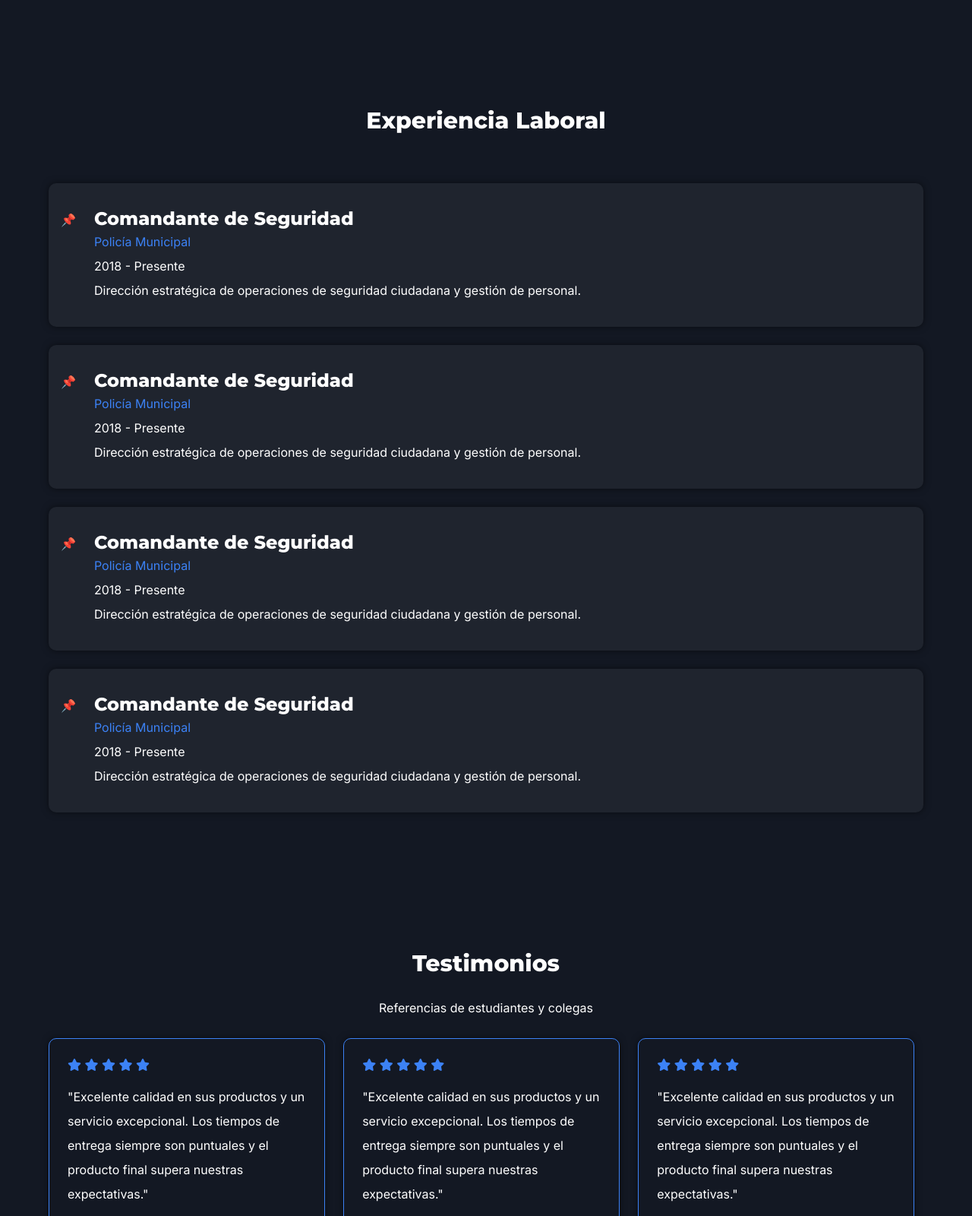
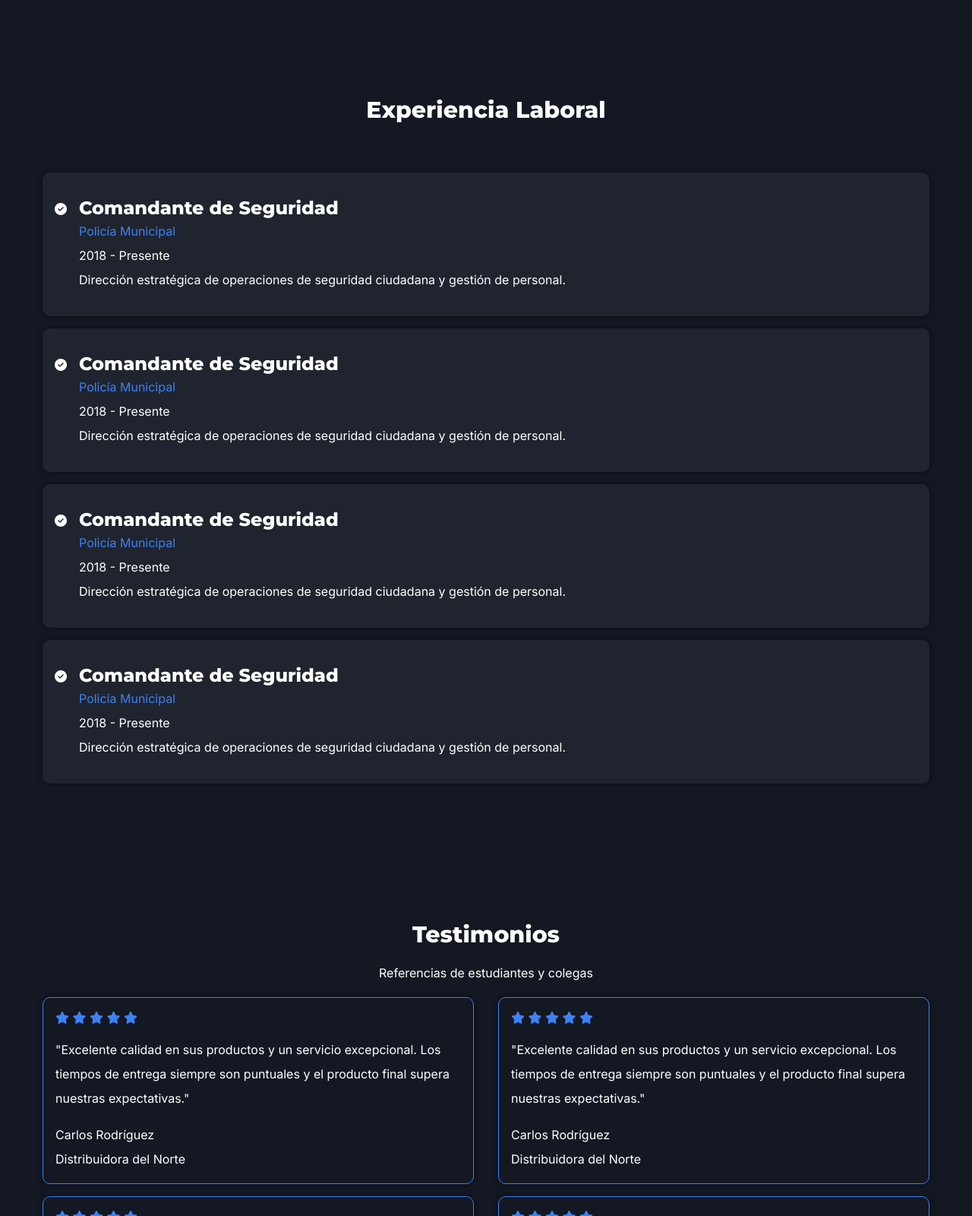
Before and after one commit to Axel-Meyrek/PORTAFOLIO-MARCO-ANTONIO-BAEZ, a website: page index.html in a window 1280 px wide. Shown: the part 1200-2800 px from the top of the page at 76% size. Drawn offline with nearby package versions, Linux system fonts and the light colour scheme; animation ran at ten frames a second.

Commit message:
Add correction on the section "Testimonios"

```diff
--- a/css/index.css
+++ b/css/index.css
@@ -14,7 +14,7 @@
     --fontSizeSubtitle: clamp(1.125rem, 1rem + 0.6666666666666666vw, 1.5rem);
     --fontSizeParraf: clamp(0.875rem, 0.8333333333333334rem + 0.2222222222222222vw, 1rem);
 
-    --gapGlobal: 1.5em;
+    --gapGlobal: 1em;
 
     --fontBold: 800;
     --fontRegular: 400;
@@ -309,6 +309,7 @@ span {
     display: flex;
     gap: var(--gapGlobal);
     flex-wrap: wrap;
+    justify-content: space-between;
 }
 
 .testimonios_card {
@@ -316,12 +317,17 @@ span {
     border: 1px solid var(--colorEnfasis);
     box-shadow: var(--shadowComponent);
     border-radius: var(--borderRadiosLarge);
-    width: calc(33% - 1em);
+    width: calc(50% - 1em);
     display: flex;
     flex-direction: column;
     gap: 1em;
+    background-color: var(--colorBackground);
 }
 
 .testimonios_card i {
     color: var(--colorEnfasis);
 }
+
+.testimonios_message, .testimonios_name, .testimonios_puesto{
+    font-size: var(--fontSizeParraf);
+}
--- a/css/mediaQueries.css
+++ b/css/mediaQueries.css
@@ -33,6 +33,12 @@
     }
 }
 
+@media (width < 760px) {
+    .testimonios_card {
+        width: 100%;
+    }
+}
+
 @media (width < 680px) {
     .home_containerImage {
         max-width: 390px;
--- a/index.html
+++ b/index.html
@@ -83,7 +83,7 @@
             <div class="experiencia_contenedor">
                 <!-- EXPERIENCIA -->
                 <article class="experiencia_card">
-                    <p class="experiencia_icon">📌</p>
+                    <p class="experiencia_icon"><i class="fa-solid fa-circle-check"></i></p>
                     <div class="experiencia_info">
                         <h3 class="experiencia_puesto">Comandante de Seguridad</h3>
                         <p class="experiencia_subtitle">Policía Municipal</p>
@@ -93,7 +93,7 @@
                 </article>
                 <!-- EXPERIENCIA -->
                 <article class="experiencia_card">
-                    <p class="experiencia_icon">📌</p>
+                    <p class="experiencia_icon"><i class="fa-solid fa-circle-check"></i></p>
                     <div class="experiencia_info">
                         <h3 class="experiencia_puesto">Comandante de Seguridad</h3>
                         <p class="experiencia_subtitle">Policía Municipal</p>
@@ -103,7 +103,7 @@
                 </article>
                 <!-- EXPERIENCIA -->
                 <article class="experiencia_card">
-                    <p class="experiencia_icon">📌</p>
+                    <p class="experiencia_icon"><i class="fa-solid fa-circle-check"></i></p>
                     <div class="experiencia_info">
                         <h3 class="experiencia_puesto">Comandante de Seguridad</h3>
                         <p class="experiencia_subtitle">Policía Municipal</p>
@@ -113,7 +113,7 @@
                 </article>
                 <!-- EXPERIENCIA -->
                 <article class="experiencia_card">
-                    <p class="experiencia_icon">📌</p>
+                    <p class="experiencia_icon"><i class="fa-solid fa-circle-check"></i></p>
                     <div class="experiencia_info">
                         <h3 class="experiencia_puesto">Comandante de Seguridad</h3>
                         <p class="experiencia_subtitle">Policía Municipal</p>
@@ -143,10 +143,11 @@
                         <i class="fa-solid fa-star"></i>
                     </div>
                     <p class="testimonios_message">"Excelente calidad en sus productos y un servicio excepcional. Los tiempos de entrega siempre son puntuales y el producto final supera nuestras expectativas."</p>
+                    <div class="testimonios_container">
                         <p class="testimonios_name">Carlos Rodríguez</p>
                         <p class="testimonios_puesto">Distribuidora del Norte</p>
+                    </div>
                 </article>
-                <!-- COMENTARIO -->
                 <article class="testimonios_card">
                     <div class="testimonios_starts">
                         <i class="fa-solid fa-star"></i>
@@ -156,10 +157,11 @@
                         <i class="fa-solid fa-star"></i>
                     </div>
                     <p class="testimonios_message">"Excelente calidad en sus productos y un servicio excepcional. Los tiempos de entrega siempre son puntuales y el producto final supera nuestras expectativas."</p>
+                    <div class="testimonios_container">
                         <p class="testimonios_name">Carlos Rodríguez</p>
                         <p class="testimonios_puesto">Distribuidora del Norte</p>
+                    </div>
                 </article>
-                <!-- COMENTARIO -->
                 <article class="testimonios_card">
                     <div class="testimonios_starts">
                         <i class="fa-solid fa-star"></i>
@@ -169,10 +171,11 @@
                         <i class="fa-solid fa-star"></i>
                     </div>
                     <p class="testimonios_message">"Excelente calidad en sus productos y un servicio excepcional. Los tiempos de entrega siempre son puntuales y el producto final supera nuestras expectativas."</p>
+                    <div class="testimonios_container">
                         <p class="testimonios_name">Carlos Rodríguez</p>
                         <p class="testimonios_puesto">Distribuidora del Norte</p>
+                    </div>
                 </article>
-                <!-- COMENTARIO -->
                 <article class="testimonios_card">
                     <div class="testimonios_starts">
                         <i class="fa-solid fa-star"></i>
@@ -182,10 +185,11 @@
                         <i class="fa-solid fa-star"></i>
                     </div>
                     <p class="testimonios_message">"Excelente calidad en sus productos y un servicio excepcional. Los tiempos de entrega siempre son puntuales y el producto final supera nuestras expectativas."</p>
+                    <div class="testimonios_container">
                         <p class="testimonios_name">Carlos Rodríguez</p>
                         <p class="testimonios_puesto">Distribuidora del Norte</p>
+                    </div>
                 </article>
-                <!-- COMENTARIO -->
                 <article class="testimonios_card">
                     <div class="testimonios_starts">
                         <i class="fa-solid fa-star"></i>
@@ -195,10 +199,11 @@
                         <i class="fa-solid fa-star"></i>
                     </div>
                     <p class="testimonios_message">"Excelente calidad en sus productos y un servicio excepcional. Los tiempos de entrega siempre son puntuales y el producto final supera nuestras expectativas."</p>
+                    <div class="testimonios_container">
                         <p class="testimonios_name">Carlos Rodríguez</p>
                         <p class="testimonios_puesto">Distribuidora del Norte</p>
+                    </div>
                 </article>
-                <!-- COMENTARIO -->
                 <article class="testimonios_card">
                     <div class="testimonios_starts">
                         <i class="fa-solid fa-star"></i>
@@ -208,8 +213,10 @@
                         <i class="fa-solid fa-star"></i>
                     </div>
                     <p class="testimonios_message">"Excelente calidad en sus productos y un servicio excepcional. Los tiempos de entrega siempre son puntuales y el producto final supera nuestras expectativas."</p>
+                    <div class="testimonios_container">
                         <p class="testimonios_name">Carlos Rodríguez</p>
                         <p class="testimonios_puesto">Distribuidora del Norte</p>
+                    </div>
                 </article>
             </div>
         </section>
```
Lines whose indentation alone changed are shown as unchanged.
